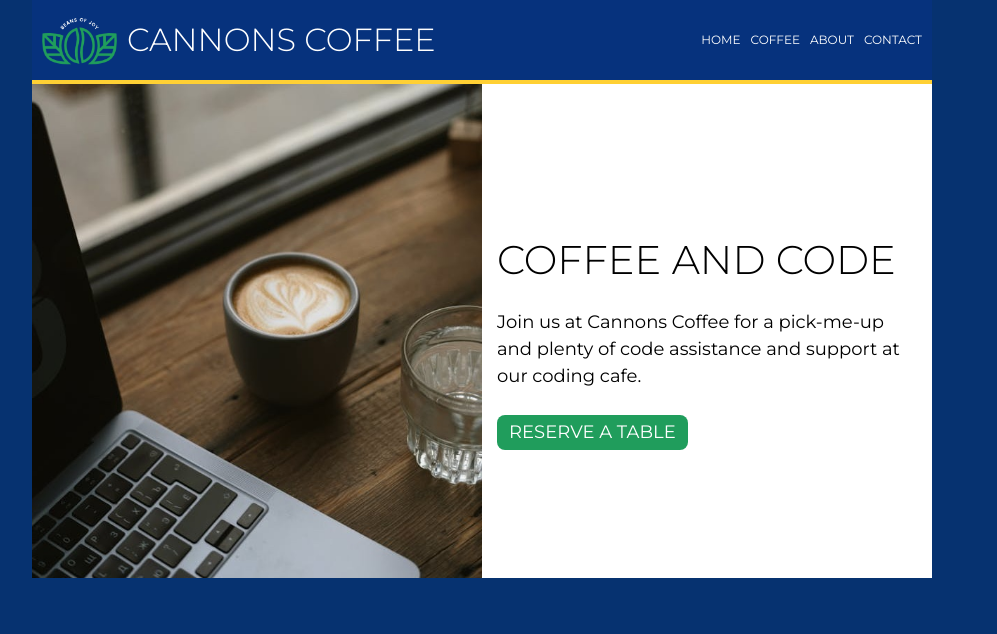
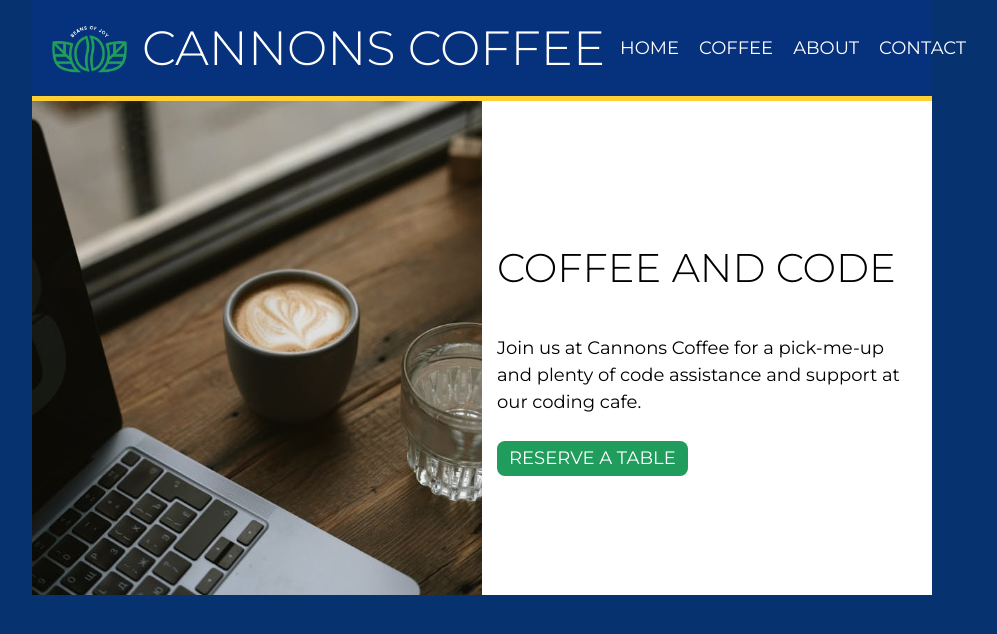
Before and after one commit to JessicaCord/cannons-coffee, a plain HTML site: page index.html in a window 1280 px wide. Shown: the whole page, without its empty margins (158-1155 px from the left). Drawn offline with Linux system fonts and the light colour scheme; a web font is replaced by a local one.

Commit message:
added section

```diff
--- a/css/styles.css
+++ b/css/styles.css
@@ -73,7 +73,8 @@ header img {
     margin: 0 auto;
 }
 
-header h1 {
+h1 {
+    max-width: 220px;
     margin: 10px auto;
 }
 
@@ -95,7 +96,7 @@ nav a {
 .opening {
     background-color: var(--white);
     padding: 35px 20px;
-     border-top: 4px solid var(--Sunglow);
+    border-top: 5px solid var(--Sunglow);
 }
 
 .opening img {
@@ -104,7 +105,7 @@ nav a {
     height: auto;
 }
 
-.opening h2 {
+h2 {
     margin: 25px 0;
 }
 
@@ -154,7 +155,7 @@ nav a {
     }
 
 .opening {
-    display: flex;
+   display: flex;
     align-items: stretch;
     gap: 0;
     padding: 0;
@@ -163,60 +164,45 @@ nav a {
 .opening img {
     width: 50%;
     height: auto;
-    object-fit: cover;
 }
 
 .opening-text {
-    flex: 1;
     min-width: 0;
     padding: 20px 15px;
 }
+
 /* _________________________________________________ */
 /* Desktop */
 @media (min-width: 1000px) {
-
     header {
         max-width: 900px;
         margin: 0 auto;
         flex-wrap: nowrap;
         justify-content: space-between;
-        gap: 10px;
-        padding: 15px 10px;
     }
 
     header img {
         width: 75px;
     }
 
-    header h1 {
-        font-size: 2rem;
-    }
-
     nav {
         width: auto;
         flex-wrap: nowrap;
         margin-left: auto;
-        gap: 10px;
-    }
-
-    nav a {
-        font-size: 0.75rem;
     }
 
     .opening {
-        max-width: 900px;
+    max-width: 900px;
         margin: 0 auto;
-        align-items: center;
-        padding: 0;
-    }
-
-    .opening img {
-        width: 50%;
-        object-fit: cover;
+        align-items: stretch;
     }
 
     .opening-text {
         flex: 1;
         padding: 20px 15px;
+        display: flex;
+        flex-direction: column;
+        align-items: flex-start;
+        justify-content: center;
     }
 }
--- a/index.html
+++ b/index.html
@@ -4,11 +4,13 @@
 <head>
     <meta charset="UTF-8">
     <meta name="viewport" content="width=device-width, initial-scale=1.0">
-    <title>Document</title>
+    <title> Coffee </title>
     <link rel="stylesheet" href="css/styles.css">
 </head>
 
 <body>
+    <div class="container">
+
         <header>
             <img src="images/logo-nav.png" alt="Cannons Coffee Logo, Beans of Joy" />
             <h1> CANNONS COFFEE </h1>
@@ -20,28 +22,19 @@
             </nav>
         </header>
 
+        <main>
 
-    <div class="container">
-
-        <main>
                 <section class="opening">
                     <img src="images/coffee-computer.jpg" alt="Laptop with a cup of coffee and a glass of water" />
                     <div class="opening-text">
-                    <h2>Coffee and Code</h2>
+                        <h2> Coffee and Code </h2>
                         <p> Join us at Cannons Coffee for a pick-me-up and plenty of code assistance and support at our
                             coding cafe. </p>
-                    <a class="button" href="https://www.dunkindonuts.com/" target="_blank" rel="noopener noreferrer">
+                        <a class="button" href="https://www.dunkindonuts.com/" target="_blank"
+                            rel="noopener noreferrer">
                             Reserve a table </a>
                     </div>
                 </section>
-
-
-
-
-
-
-
-
 
             </main>
 
@@ -49,7 +42,5 @@
             </footer>
 
     </div>
-
 </body>
-
 </html>
```
Also changed, not shown: latte.html (+8 -5 lines), js/custom.js (deleted), 2 other files. Lines whose indentation alone changed are shown as unchanged.
